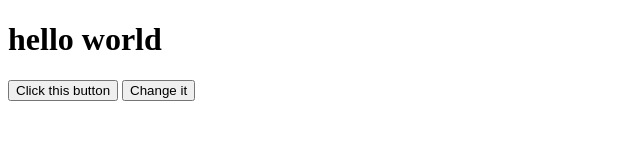
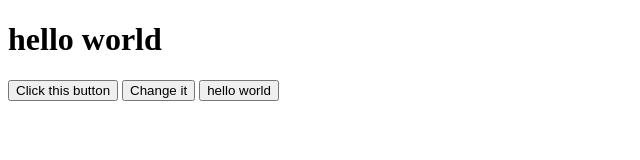
Before and after one commit to dillikari/dummy, a plain HTML site: page index.html in a window 1280 px wide. Shown: the whole page, without its empty margins (0-640 px from the left). Drawn offline with Linux system fonts and the light colour scheme.

Commit message:
upload this changes

```diff
--- a/index.html
+++ b/index.html
@@ -9,5 +9,6 @@
     <h1>hello world</h1>
     <button>Click this button</button>
     <button>Change it </button>
+    <button>hello world</button>
 </body>
 </html>
```
